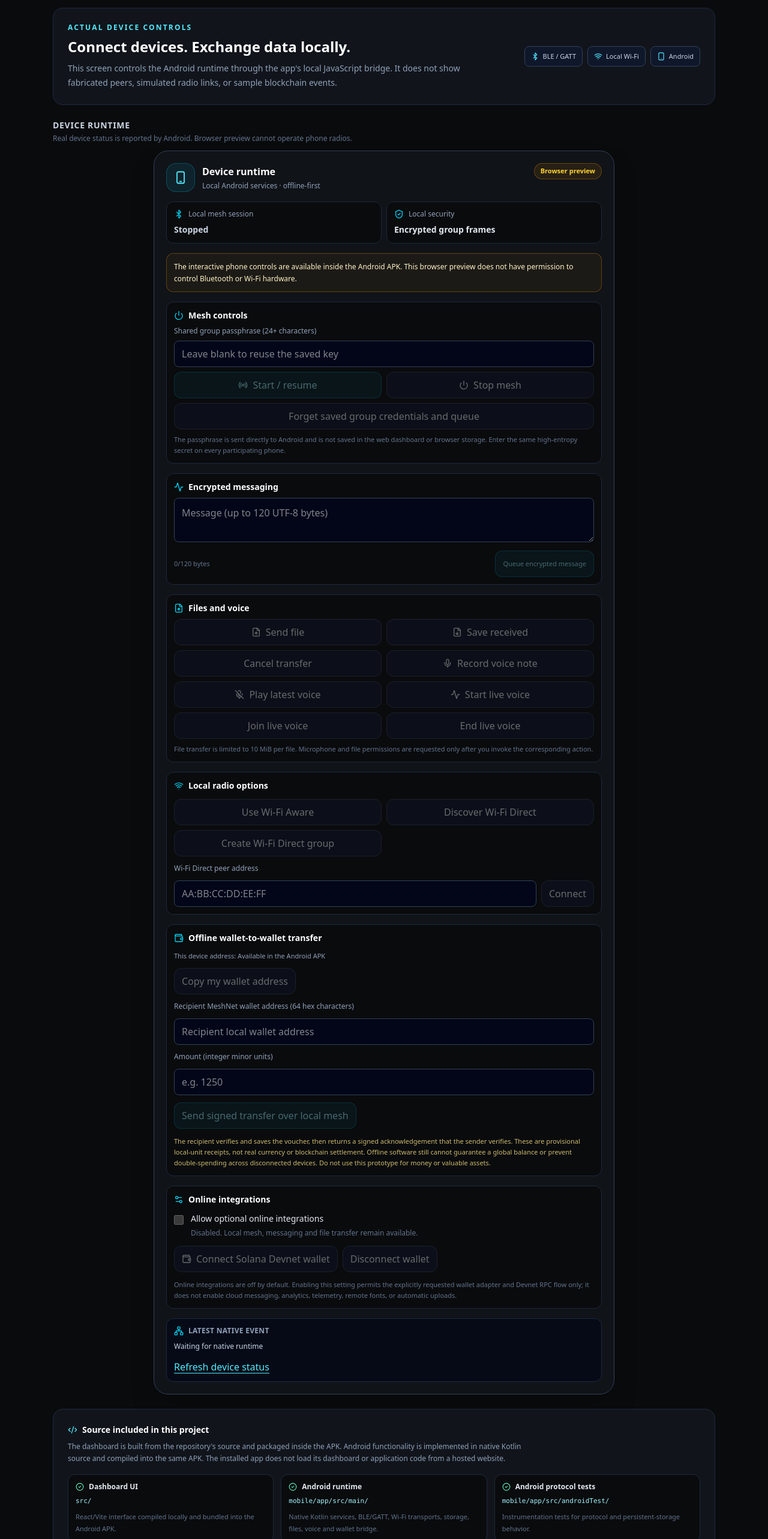
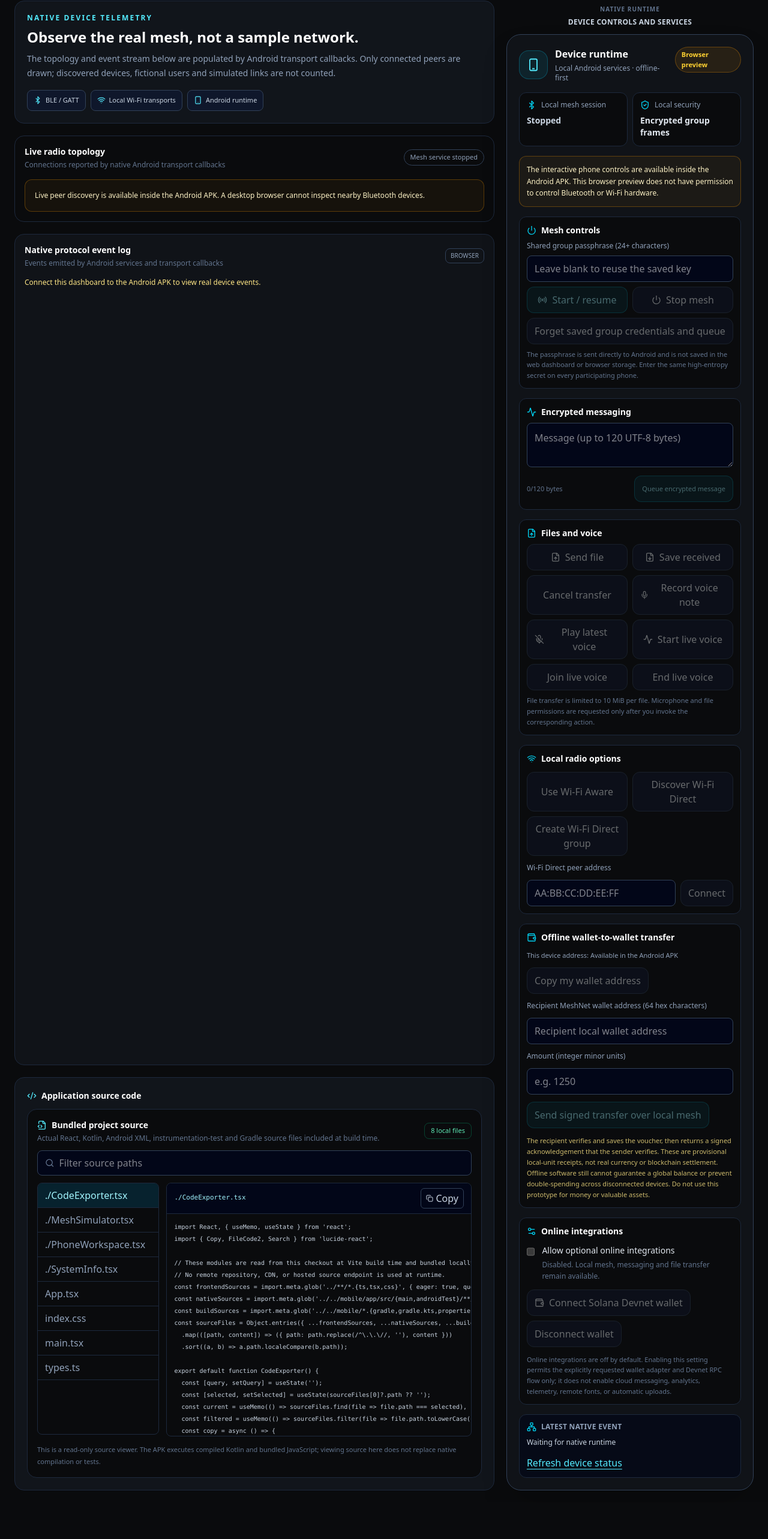
Before and after one commit to esi2ei/meshnet, a React (Vite) app: page / in a window 1280 px wide. Shown: the part 98-2664 px from the top of the page at 60% size. After the commit the page ends 2603 px from the top, so only its background shows below. Built offline with nearby package versions, Linux system fonts and the light colour scheme.

Commit message:
Rebuild dashboard around live Android telemetry and complete source

```diff
--- a/src/App.tsx
+++ b/src/App.tsx
@@ -1,105 +1,99 @@
-import { Activity, Bluetooth, CheckCircle2, Code2, ShieldCheck, Smartphone, Wifi } from 'lucide-react';
+import React, { useEffect, useState } from 'react';
+import { Activity, Bluetooth, Code2, ShieldCheck, Smartphone, Wifi } from 'lucide-react';
+import MeshSimulator, { type LivePeer } from './components/MeshSimulator';
 import PhoneWorkspace from './components/PhoneWorkspace';
+import SystemInfo from './components/SystemInfo';
+import CodeExporter from './components/CodeExporter';
 
-const sourceAreas = [
-  {
-    title: 'Dashboard UI',
-    path: 'src/',
-    detail: 'React/Vite interface compiled locally and bundled into the Android APK.',
-  },
-  {
-    title: 'Android runtime',
-    path: 'mobile/app/src/main/',
-    detail: 'Native Kotlin services, BLE/GATT, Wi-Fi transports, storage, files, voice and wallet bridge.',
-  },
-  {
-    title: 'Android protocol tests',
-    path: 'mobile/app/src/androidTest/',
-    detail: 'Instrumentation tests for protocol and persistent-storage behavior.',
-  },
-];
+type RuntimeSnapshot = {
+  native: boolean;
+  running: boolean;
+  connectedPeers: LivePeer[];
+  recentEvents: string[];
+};
+
+const emptyRuntime: RuntimeSnapshot = {
+  native: false,
+  running: false,
+  connectedPeers: [],
+  recentEvents: [],
+};
 
 export default function App() {
+  const [runtime, setRuntime] = useState(emptyRuntime);
+
+  useEffect(() => {
+    let active = true;
+    const readNativeStatus = () => {
+      try {
+        const bridge = (window as unknown as { MeshNetNative?: { getRuntimeStatus: () => string } }).MeshNetNative;
+        if (!bridge) {
+          if (active) setRuntime(emptyRuntime);
+          return;
+        }
+        const value = JSON.parse(bridge.getRuntimeStatus()) as Partial<RuntimeSnapshot>;
+        if (active) setRuntime({
+          native: value.native === true,
+          running: value.running === true,
+          connectedPeers: Array.isArray(value.connectedPeers) ? value.connectedPeers : [],
+          recentEvents: Array.isArray(value.recentEvents) ? value.recentEvents : [],
+        });
+      } catch {
+        if (active) setRuntime(current => ({ ...current, recentEvents: [...current.recentEvents, 'Unable to read native runtime status'].slice(-30) }));
+      }
+    };
+    readNativeStatus();
+    const interval = window.setInterval(readNativeStatus, 1500);
+    const onVisible = () => readNativeStatus();
+    document.addEventListener('visibilitychange', onVisible);
+    return () => {
+      active = false;
+      window.clearInterval(interval);
+      document.removeEventListener('visibilitychange', onVisible);
+    };
+  }, []);
+
   return (
     <div className="min-h-screen bg-[#0A0B0D] text-slate-200">
       <header className="border-b border-slate-800 bg-[#111318]">
-        <div className="mx-auto flex max-w-6xl items-center justify-between gap-4 px-4 py-4 sm:px-6">
-          <div className="flex min-w-0 items-center gap-3">
-            <div className="flex h-10 w-10 shrink-0 items-center justify-center rounded-xl border border-cyan-500/30 bg-cyan-500/10">
-              <Activity className="h-5 w-5 text-cyan-300" />
-            </div>
-            <div className="min-w-0">
-              <div className="flex flex-wrap items-center gap-2 text-lg font-bold tracking-wide text-white">
-                MESH<span className="text-cyan-400">NET</span>
-                <span className="rounded border border-cyan-500/30 bg-cyan-500/10 px-2 py-0.5 text-[9px] font-semibold uppercase tracking-wider text-cyan-200">
-                  Offline-first
-                </span>
-              </div>
-              <p className="mt-0.5 text-xs text-slate-400">Native peer-to-peer device console</p>
+        <div className="mx-auto flex max-w-[1700px] items-center justify-between gap-4 px-4 py-4 sm:px-6">
+          <div className="flex items-center gap-3">
+            <div className="flex h-10 w-10 items-center justify-center rounded-xl border border-cyan-500/30 bg-cyan-500/10"><Activity className="h-5 w-5 text-cyan-300" /></div>
+            <div>
+              <div className="flex flex-wrap items-center gap-2 text-lg font-bold tracking-wide text-white">MESH<span className="text-cyan-400">NET</span><span className="rounded border border-cyan-500/30 bg-cyan-500/10 px-2 py-0.5 text-[9px] font-semibold uppercase tracking-wider text-cyan-200">Offline-first</span></div>
+              <p className="mt-0.5 text-xs text-slate-400">Live peer-to-peer device console</p>
             </div>
           </div>
-          <div className="hidden items-center gap-2 rounded-full border border-emerald-500/25 bg-emerald-500/5 px-3 py-1.5 text-xs text-emerald-200 sm:flex">
-            <ShieldCheck className="h-3.5 w-3.5" />
-            Local-first mode
-          </div>
+          <div className="hidden items-center gap-2 rounded-full border border-emerald-500/25 bg-emerald-500/5 px-3 py-1.5 text-xs text-emerald-200 sm:flex"><ShieldCheck className="h-3.5 w-3.5" /> Local-first mode</div>
         </div>
       </header>
 
-      <main className="mx-auto flex w-full max-w-6xl flex-col gap-6 px-4 py-6 sm:px-6 sm:py-8">
-        <section className="grid gap-4 rounded-2xl border border-slate-800 bg-[#11151B] p-5 sm:grid-cols-[1fr_auto] sm:items-center sm:p-6">
-          <div>
-            <p className="text-xs font-semibold uppercase tracking-[0.18em] text-cyan-300">Actual device controls</p>
-            <h1 className="mt-2 text-xl font-semibold text-white sm:text-2xl">Connect devices. Exchange data locally.</h1>
-            <p className="mt-2 max-w-2xl text-sm leading-6 text-slate-400">
-              This screen controls the Android runtime through the app's local JavaScript bridge.
-              It does not show fabricated peers, simulated radio links, or sample blockchain events.
-            </p>
+      <main className="mx-auto grid w-full max-w-[1700px] gap-5 px-4 py-5 sm:px-6 xl:grid-cols-[minmax(0,1.65fr)_minmax(340px,0.85fr)]">
+        <div className="flex min-w-0 flex-col gap-5">
+          <section className="rounded-2xl border border-slate-800 bg-[#11151B] p-5">
+            <p className="text-xs font-semibold uppercase tracking-[0.18em] text-cyan-300">Native device telemetry</p>
+            <h1 className="mt-2 text-xl font-semibold text-white sm:text-2xl">Observe the real mesh, not a sample network.</h1>
+            <p className="mt-2 max-w-3xl text-sm leading-6 text-slate-400">The topology and event stream below are populated by Android transport callbacks. Only connected peers are drawn; discovered devices, fictional users and simulated links are not counted.</p>
+            <div className="mt-4 flex flex-wrap gap-2 text-[11px] text-slate-300">
+              <span className="inline-flex items-center gap-1.5 rounded-lg border border-slate-700 bg-slate-900 px-2.5 py-2"><Bluetooth className="h-3.5 w-3.5 text-cyan-300" /> BLE / GATT</span>
+              <span className="inline-flex items-center gap-1.5 rounded-lg border border-slate-700 bg-slate-900 px-2.5 py-2"><Wifi className="h-3.5 w-3.5 text-cyan-300" /> Local Wi-Fi transports</span>
+              <span className="inline-flex items-center gap-1.5 rounded-lg border border-slate-700 bg-slate-900 px-2.5 py-2"><Smartphone className="h-3.5 w-3.5 text-cyan-300" /> Android runtime</span>
+            </div>
+          </section>
+          <MeshSimulator native={runtime.native} running={runtime.running} peers={runtime.connectedPeers} />
+          <SystemInfo native={runtime.native} events={runtime.recentEvents} />
+          <section className="rounded-2xl border border-slate-800 bg-[#11151B] p-4 sm:p-5">
+            <div className="mb-3 flex items-center gap-2"><Code2 className="h-4 w-4 text-cyan-300" /><h2 className="text-sm font-semibold text-white">Application source code</h2></div>
+            <CodeExporter />
+          </section>
+        </div>
+        <aside className="min-w-0">
+          <div className="mb-3 text-center">
+            <span className="text-[10px] font-bold uppercase tracking-widest text-slate-500">Native runtime</span>
+            <h2 className="mt-1 text-xs font-semibold uppercase tracking-wide text-slate-300">Device controls and services</h2>
           </div>
-          <div className="flex flex-wrap gap-2 text-[11px] text-slate-300">
-            <span className="inline-flex items-center gap-1.5 rounded-lg border border-slate-700 bg-slate-900 px-2.5 py-2"><Bluetooth className="h-3.5 w-3.5 text-cyan-300" /> BLE / GATT</span>
-            <span className="inline-flex items-center gap-1.5 rounded-lg border border-slate-700 bg-slate-900 px-2.5 py-2"><Wifi className="h-3.5 w-3.5 text-cyan-300" /> Local Wi-Fi</span>
-            <span className="inline-flex items-center gap-1.5 rounded-lg border border-slate-700 bg-slate-900 px-2.5 py-2"><Smartphone className="h-3.5 w-3.5 text-cyan-300" /> Android</span>
-          </div>
-        </section>
-
-        <section aria-labelledby="runtime-heading" className="space-y-3">
-          <div>
-            <h2 id="runtime-heading" className="text-sm font-semibold uppercase tracking-wider text-slate-300">Device runtime</h2>
-            <p className="mt-1 text-xs text-slate-500">Real device status is reported by Android. Browser preview cannot operate phone radios.</p>
-          </div>
-          <div className="mx-auto w-full max-w-3xl">
-            <PhoneWorkspace />
-          </div>
-        </section>
-
-        <section aria-labelledby="source-heading" className="rounded-2xl border border-slate-800 bg-[#11151B] p-5 sm:p-6">
-          <div className="flex items-center gap-2">
-            <Code2 className="h-4 w-4 text-cyan-300" />
-            <h2 id="source-heading" className="text-sm font-semibold text-white">Source included in this project</h2>
-          </div>
-          <p className="mt-2 max-w-3xl text-xs leading-5 text-slate-400">
-            The dashboard is built from the repository's source and packaged inside the APK.
-            Android functionality is implemented in native Kotlin source and compiled into the same APK.
-            The installed app does not load its dashboard or application code from a hosted website.
-          </p>
-          <ul className="mt-4 grid gap-3 sm:grid-cols-3">
-            {sourceAreas.map((area) => (
-              <li key={area.path} className="rounded-xl border border-slate-800 bg-[#0A0B0D] p-3">
-                <div className="flex items-center gap-2 text-xs font-semibold text-slate-200">
-                  <CheckCircle2 className="h-3.5 w-3.5 shrink-0 text-emerald-300" />
-                  {area.title}
-                </div>
-                <code className="mt-2 block break-all text-[11px] text-cyan-200">{area.path}</code>
-                <p className="mt-2 text-[11px] leading-5 text-slate-500">{area.detail}</p>
-              </li>
-            ))}
-          </ul>
-          <p className="mt-4 border-t border-slate-800 pt-3 text-[11px] leading-5 text-amber-200/80">
-            External network use is not part of local messaging. The optional Solana Devnet wallet flow is separate,
-            disabled by default, and requires an explicit user action and internet access. Cryptographic production
-            hardening and real-device interoperability still require separate validation.
-          </p>
-        </section>
+          <PhoneWorkspace />
+        </aside>
       </main>
     </div>
   );
```
